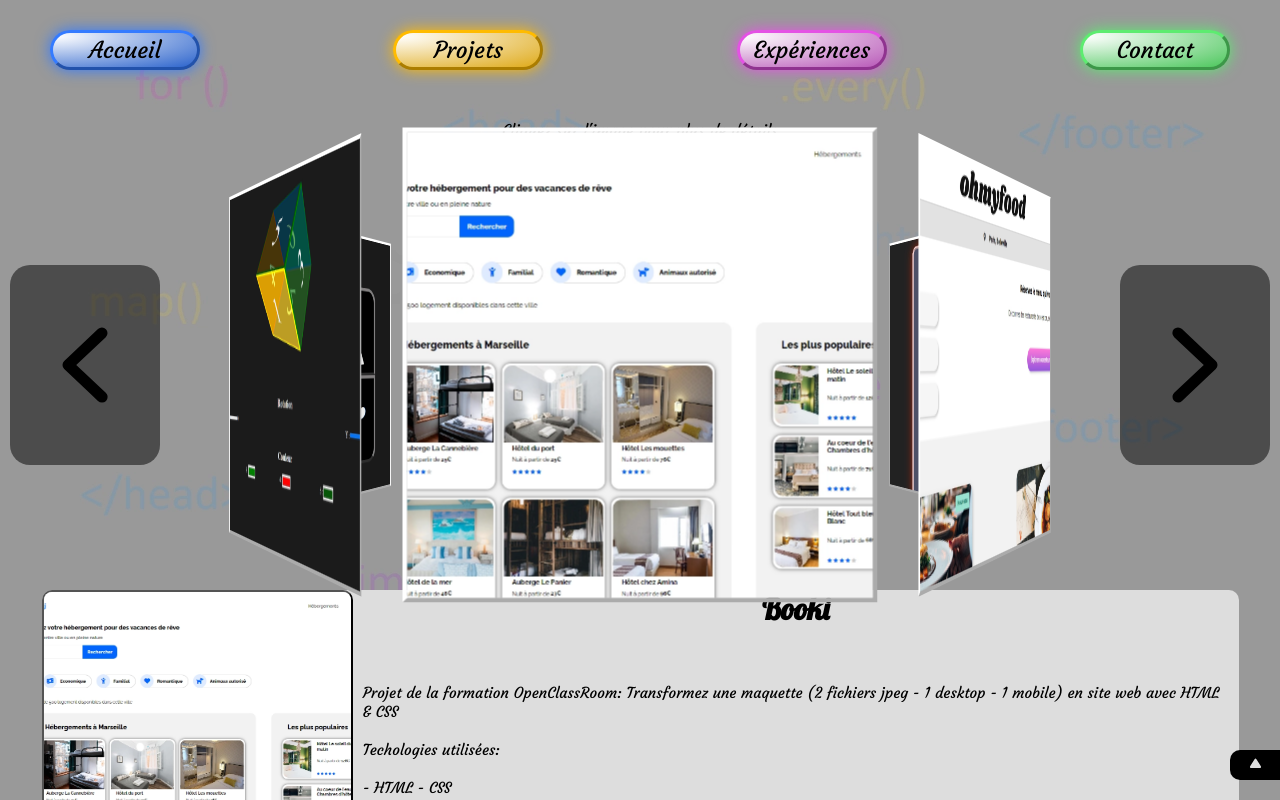
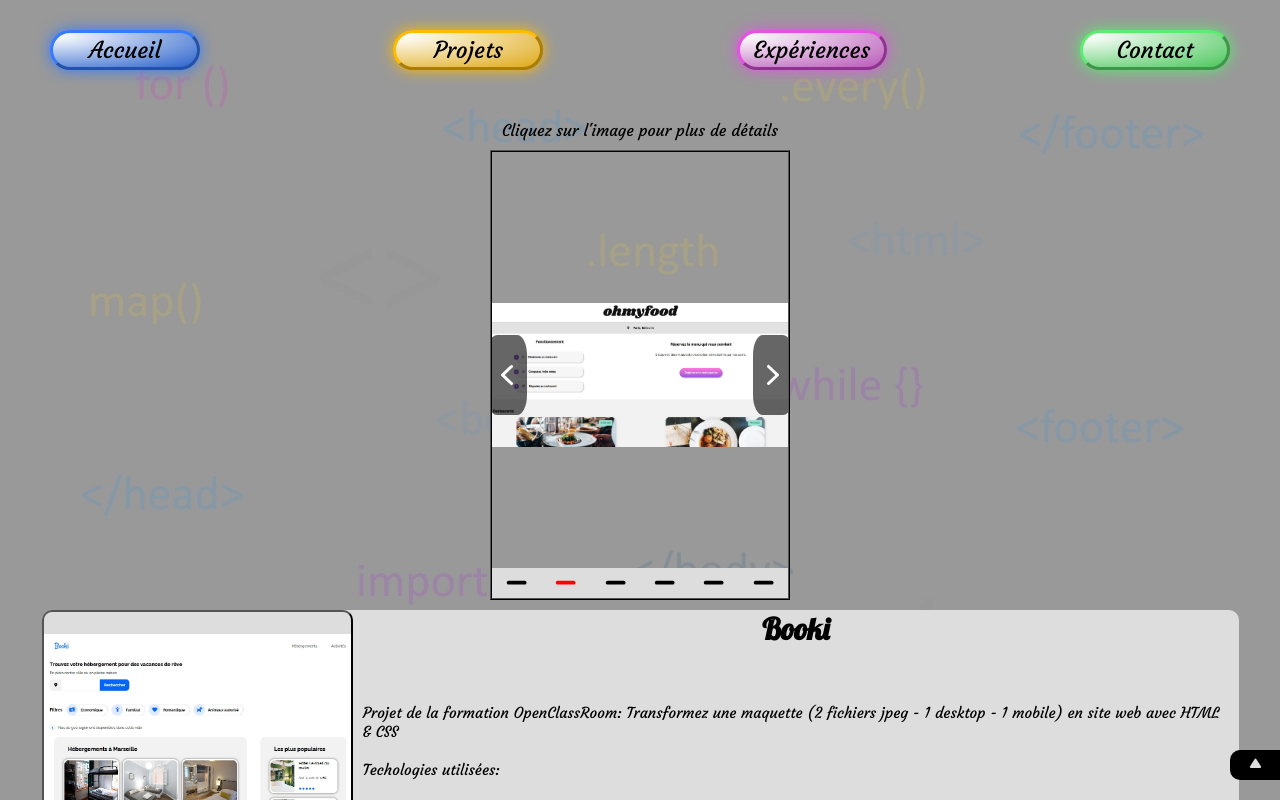
Before and after one commit to Leorio21/portfolio, a Next.js app: page /projects in a window 1280 px wide. Shown: the top 800 px of the page. Built offline with nearby package versions, Linux system fonts and the light colour scheme.

Commit message:
Feat: Changement du slider

```diff
--- a/app/Components/Carousel/Carousel.module.css
+++ b/app/Components/Carousel/Carousel.module.css
@@ -1,63 +1,105 @@
+.headband, .title {
+  --background--color--headband: rgb(221, 221, 221);
+}
+
+@media (prefers-color-scheme: dark) {
+  .headband, .title {
+    --background--color--headband: rgba(0, 0, 0, 0.9);
+  }
+}
+
 .container {
+  display: flex;
+  flex-direction: column;
+  align-items: center;
+  margin: 10px;
+}
+
+.carousel {
   position: relative;
+  height: 450px;
+  width: 300px;
+  border: ridge 2px var(--text--color);
+  overflow: hidden;
+}
+
+.headband {
+  width: 100%;
+  position: absolute;
   display: flex;
   justify-content: center;
   align-items: center;
-  width: 100%;
-  height: 450px;
-  perspective: 950px;
+  z-index: 1;
+  font-size: 30px;
+  color: var(--text--color);
+  background-color: var(--background--color--headband);
 }
 
-.containerImg {
-  transform-style: preserve-3d;
-  position: absolute;
-  width: 200px;
-  height: 200px;
-  transition: all 2s ease-in-out;
+.title {
+  width: 100%;
+  display: flex;
+  justify-content: center;
+  align-items: center;
+  height: 50px;
+  font-size: 30px;
+  color: var(--text--color--light);
+  background-color: var(--background--color--headband);
 }
 
-.button {
-  position: fixed;
-  border-radius: 20px;
-  z-index: 3;
-  top: -50px;
-  width: 150px;
-  height: 200px;
-  transition: all 2s ease-in-out;
+.dotsScroll {
+  height: 30px;
+  bottom: 0px;
 }
 
-.buttonPrev {
-  left: 0px;
+.dotScroll {
+  width: 50px;
+  cursor: pointer;
 }
 
-.buttonNext {
-  right: 0px;
+.selected {
+  fill: red;
 }
 
-.link {
-  border: 3px outset white;
+.arrow {
   position: absolute;
-  width: 100%;
-  height: 100%;
-  top: 0px;
+  fill: white;
+  width: 40px;
+  height: 80px;
+  top: calc(50% - 40px);
+  background-color: rgba(0, 0, 0, 0.6);
+  border-radius: 25%;
+  cursor: pointer;
 }
 
-.img {
-  object-fit: cover;
+.leftArrow {
+  left: -5px;
 }
 
-@media (width > 700px) {
-  .button {
-    top: calc(50% - 100px);
-    background-color: rgba(0, 0, 0, 0.5);
-  }
+.rightArrow {
+  right: -5px;
+}
 
-  .containerImg {
-    width: 300px;
-    height: 300px;
-  }
+.images {
+  position: relative;
+  width: 900px;
+  height: 100%;
+  display: flex;
+  justify-content: center;
+  transform: translateX(-302px);
+}
 
-  .img {
-    object-fit: cover;
-  }
+.image {
+  position: relative;
+  width: 300px;
+  height: 100%;
 }
+
+.animFF {
+  transform: translateX(-602px);
+  transition: all 0.5s ease-in-out;
+}
+
+.animFR {
+  transform: translateX(-2px);
+  transition: all 0.5s ease-in-out;
+}
--- a/app/Components/Carousel/Carousel.tsx
+++ b/app/Components/Carousel/Carousel.tsx
@@ -1,65 +1,159 @@
 "use client"
+import React, { useEffect, useState } from "react";
+import css from "./Carousel.module.css";
 import Image from "next/image";
-import style from "./Carousel.module.css";
-import React, { useEffect, useRef, useState } from "react";
-import { ChevronRightIcon, ChevronLeftIcon } from "@heroicons/react/20/solid";
-
+import { ChevronRightIcon, ChevronLeftIcon, MinusSmallIcon } from "@heroicons/react/20/solid";
 interface IntInData {
 	miniature: string,
 	title: string,
 	[propName: string]: any,
 }
-
 interface CarouselProps {
 	inData: IntInData[],
+	inTitle?: boolean,
+	inDotScroll?: boolean,
+	inButtons?: boolean,
+	inAutoPlay?: boolean,
+	inAutoPlayDelay?: number,
 }
 
-export default function Carousel({inData}: CarouselProps): JSX.Element {
+/* TODO :
+	- Scroll au doigt.
+	- Refactoring
+*/
 
-	function changeBackground(e: any) {
-		// e.target!.style.background = "red";
+export default function Carousel({ inData, inTitle = false, inDotScroll = true, inButtons = true, inAutoPlay = true, inAutoPlayDelay = 3000}: CarouselProps): JSX.Element {
+
+	const [index, setIndex] = useState(0);
+	const [nextIdx, setNextIdx] = useState(0);
+	const [prevIdx, setPrevIdx] = useState(0);
+	const [nbProject, setNbProject] = useState(0);
+	const animationDelay = 500;
+
+	const nextSlide = (): void => {
+		document.getElementById("imagesContainer")?.classList.add(css.animFF);
+		setTimeout(() => {
+			setIndex((current) => {
+				if (current === nbProject - 1) {
+					return 0;
+				}
+				return current + 1;
+			})
+		}, animationDelay);
+		setTimeout(() => {
+			document.getElementById("imagesContainer")?.classList.remove(css.animFF);
+		}, animationDelay + 50)
 	}
 
-	function changeBackground2(e: any) {
-		// e.target!.style.background = "rgba(0, 0, 0, 0.5)";
+	const previousSlide = (): void => {
+		document.getElementById("imagesContainer")?.classList.add(css.animFR);
+		setTimeout(() => {
+			setIndex((current) => {
+				if (current === 0) {
+					return nbProject - 1;
+				}
+				return current - 1;
+			})
+		}, animationDelay);
+		setTimeout(() => {
+			document.getElementById("imagesContainer")?.classList.remove(css.animFR);
+		}, animationDelay + 50)
 	}
 
-	const [rotation, setRotation] = useState<number>(0);
-	const angle = 360/inData.length;
-	const containerImgRef = useRef<HTMLDivElement>(null);
-
-	const changeDeg = (DegToAdd: number) => {
-		setRotation((current) => current + DegToAdd)
+	const goToSlide = (idx: number): void => {
+		setIndex(idx);
 	}
 
-	useEffect(() => {
-		containerImgRef.current!.style.transform = `rotateY(${rotation}deg)`;
-	}, [rotation])
+	useEffect((): () => void => {
+		let timer1: NodeJS.Timer;
+		let timer2: NodeJS.Timer;
+		if(nbProject !== 0) {
+			timer1 = setTimeout(() => {
+				setPrevIdx(() => {
+					if (index - 1 < 0) {
+						return nbProject - 1;
+					}
+					return index - 1;
+				})
+				setNextIdx(() => {
+					if (index + 1 > nbProject - 1) {
+						return 0;
+					}
+					return index + 1;
+				})
+			}, 50)
+			if (inAutoPlay) {
+				timer2 = setTimeout(() => {
+					nextSlide();
+				}, inAutoPlayDelay)
+			}
+		}
+		return (() => {
+			clearTimeout(timer1)
+			clearTimeout(timer2)
+		})
+	}, [index, nbProject])
+
+	useEffect((): void => {
+		setNbProject(inData.length)
+		setIndex(0);
+	}, [inData])
 
 	return (
-		<>
-			<div className={style.container}>
-				<ChevronLeftIcon onMouseEnter={changeBackground} onMouseLeave={changeBackground2} onClick={() => {changeDeg(angle)}} className={`${style.button} ${style.buttonPrev}`} />
-				<ChevronRightIcon onClick={() => {changeDeg(-angle)}} className={`${style.button} ${style.buttonNext}`}/>
-				<div id="carousel" className={style.containerImg} ref={containerImgRef}>
-					{inData.map((el, idx) => {
-						const rotateAngle = angle * idx
-						const tranlateLength = 50 * inData.length //44.5
-						return (
-							<a href={`#${el.title}`} key = {idx} className={style.link} style={{transform: `rotateY(${rotateAngle}deg) translateZ(${tranlateLength}px)`}}>
+		<div className={css.container}>
+			<div className={css.carousel}>
+				<div id="imagesContainer" className={css.images}>
+					<figure className={css.image}>
 						<Image
-									src = {el.miniature}
-									blurDataURL = {el.miniature}
+							src = {inData[prevIdx].miniature}
+							blurDataURL = {inData[prevIdx].miniature}
 							alt = "Capture d'ecran du projet"
 							priority = {true}
+							style={{objectFit: "contain"}}
 							sizes="50vw"
-									className={style.img}
+							fill
+						/>
+					</figure>
+					<figure className={css.image}>
+						<a href={`#${inData[index].title}`}>
+							<Image
+								src = {inData[index].miniature}
+								blurDataURL = {inData[index].miniature}
+								alt = "Capture d'ecran du projet"
+								priority = {true}
+								style={{objectFit: "contain"}}
+								sizes="50vw"
 								fill
 							/>
 						</a>
-						)})}
+					</figure>
+					<figure className={css.image}>
+						<Image
+							src = {inData[nextIdx].miniature}
+							blurDataURL = {inData[nextIdx].miniature}
+							alt = "Capture d'ecran du projet"
+							priority = {true}
+							style={{objectFit: "contain"}}
+							sizes="50vw"
+							fill
+						/>
+					</figure>
 				</div>
+				{inDotScroll && <div className={`${css.headband} ${css.dotsScroll}`}>
+					{inData.map((el, idx) => {
+						return <MinusSmallIcon className={idx === index ? `${css.dotScroll} ${css.selected}` : css.dotScroll} key={idx} onClick={() => {goToSlide(idx)}}/>
+					})}
+				</div>}
+				{inButtons &&
+					<>
+						<ChevronLeftIcon  className={`${css.leftArrow} ${css.arrow}`} onClick={previousSlide}/>
+						<ChevronRightIcon className={`${css.rightArrow} ${css.arrow}`} onClick={nextSlide}/>
+					</>}
 			</div>
-		</>
+			{inTitle && <h1 className={css.title}>
+				{inData[index].title}
+			</h1>}
+		</div>
 	)
+
 }
--- a/app/Components/ProjectInfo/ProjectInfo.tsx
+++ b/app/Components/ProjectInfo/ProjectInfo.tsx
@@ -16,7 +16,7 @@
 					blurDataURL={inProject.miniature}
 					alt="Capture d'ecran du projet"
 					priority={true}
-					style={{ objectFit: "cover" }}
+					style={{ objectFit: "contain" }}
 					sizes="25vw"
 					fill
 				/>
--- a/public/projets.json
+++ b/public/projets.json
@@ -28,13 +28,6 @@
     "site": "https://portfolio-leorio21.vercel.app/"
   },
   {
-    "title": "Carrousel - WIP",
-    "miniature": "/carousel/Carrousel.webp",
-    "description": "Carrousel photo avec effet 3D\n\nTechologies utilisées:\n\n- NextJS - TypeScript - CSS",
-    "code": "https://github.com/Leorio21/carousel",
-    "site": "https://carousel-omega.vercel.app/"
-  },
-  {
     "title": "Compteur - WIP",
     "miniature": "/carousel/Compteur.webp",
     "description": "Compteur avec pales tournantes avec effet 3D\n\nTechologies utilisées:\n\n- HTML - CSS - JS",
```
Also changed, not shown: public/carousel/Carrousel.webp (deleted). Lines whose indentation alone changed are shown as unchanged.
